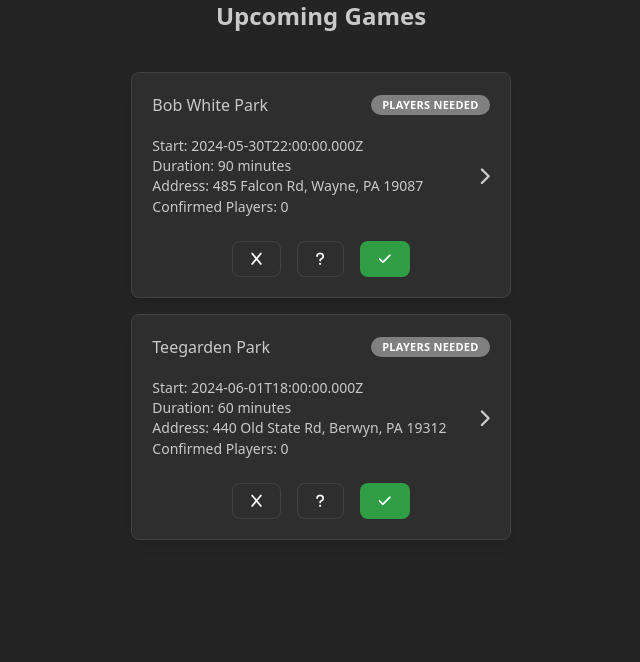
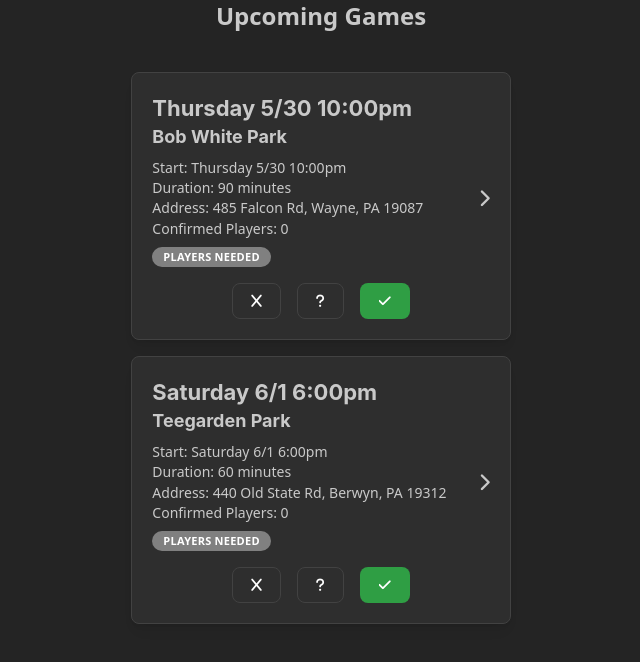
Before and after one commit to szwo/pickleup-next, a Next.js app: page / in a window 1280 px wide. Shown: the top 662 px of the page, without its empty margins (319-959 px from the left). Built offline with nearby package versions, Linux system fonts and the light colour scheme.

Commit message:
Add date formatting, sample click handler

```diff
--- a/src/components/GameCard/gameCard.component.tsx
+++ b/src/components/GameCard/gameCard.component.tsx
@@ -1,6 +1,7 @@
 import type { FC } from 'react';
 import type { Game } from 'types';
-import { Card, Text, Badge, Button, Group, Tooltip, type TooltipProps } from '@mantine/core';
+import { Card, Text, Badge, Button, Group, Tooltip, type TooltipProps, Title } from '@mantine/core';
+import dayjs from 'dayjs';
 
 type Props = {
     game: Game;
@@ -20,27 +21,37 @@ const sharedTooltipProps: Partial<TooltipProps> = {
 const GameCard: FC<Props> = ({ game }) => {
     const { id, start, durationInMinutes, location, confirmedPlayers } = game;
 
+    const formattedStartDate = dayjs(start).format('dddd M/D h:mma');
+
+    const handleDetailsClick = () => {
+        console.log('clicked on game id: ', id);
+    };
+
     return (
-        <Card shadow="sm" padding="lg" radius="md" withBorder>
-            <Group justify="space-between" mb="xs">
-                <Text fw={500}>{location.name}</Text>
-                <Badge color="grey">Players Needed</Badge>
-            </Group>
+        <Card id={`game-card-${id}`} shadow="sm" padding="lg" radius="md" withBorder>
+            <div className="cursor-pointer" role="button" aria-label="Open game details" onClick={handleDetailsClick}>
+                <Title order={3}>{formattedStartDate}</Title>
+                <div className="flex">
+                    <Title order={4}>{location.name}</Title>
+                </div>
                 <div className="flex my-2">
                     <div className="flex-grow">
                         <Text size="sm">
-                        <p>Start: {start}</p>
+                            <p>Start: {formattedStartDate}</p>
                             <p>Duration: {durationInMinutes} minutes</p>
                             <p>Address: {location.address}</p>
                             <p>Confirmed Players: {confirmedPlayers.length}</p>
                         </Text>
                     </div>
+
                     <div className="self-center pl-8">
                         <Text size="lg">
                             <i className="fa-solid fa-chevron-right" />
                         </Text>
                     </div>
                 </div>
+            </div>
+            <Badge color="grey">Players Needed</Badge>
             <div className="flex justify-center">
                 <Group>
                     <Tooltip {...sharedTooltipProps} label="Decline">
@@ -62,19 +73,6 @@ const GameCard: FC<Props> = ({ game }) => {
             </div>
         </Card>
     );
-
-    return (
-        <div
-            id={id}
-            className="max-w-sm p-6 bg-white border border-gray-200 rounded-lg shadow hover:bg-gray-100 dark:bg-gray-800 dark:border-gray-700 dark:hover:bg-gray-700"
-        >
-            <div>
-                <p>
-                    <span className="font-bold">{location.name}</span>
-                </p>
-            </div>
-        </div>
-    );
 };
 
 export default GameCard;
```
Lines whose indentation alone changed are shown as unchanged.
